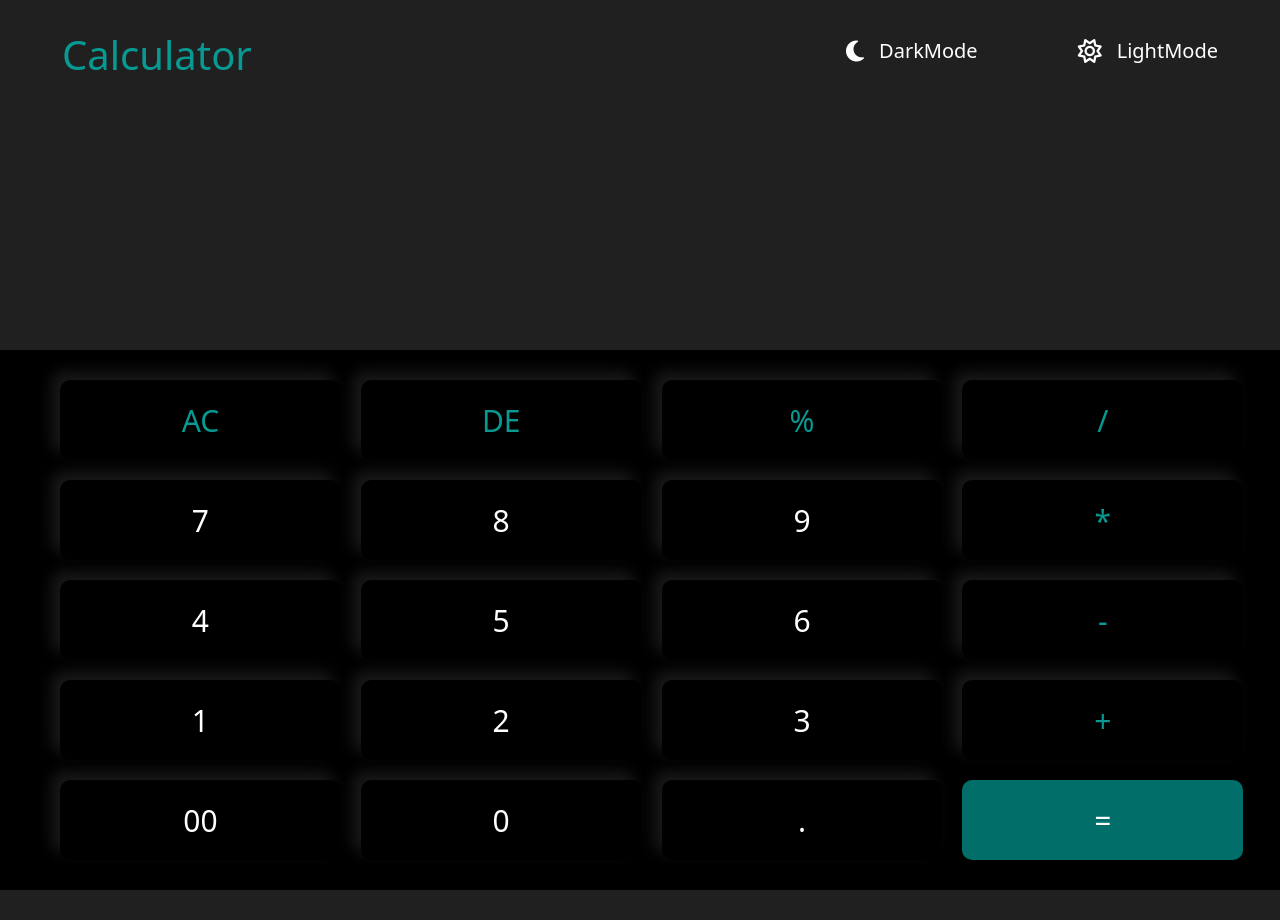
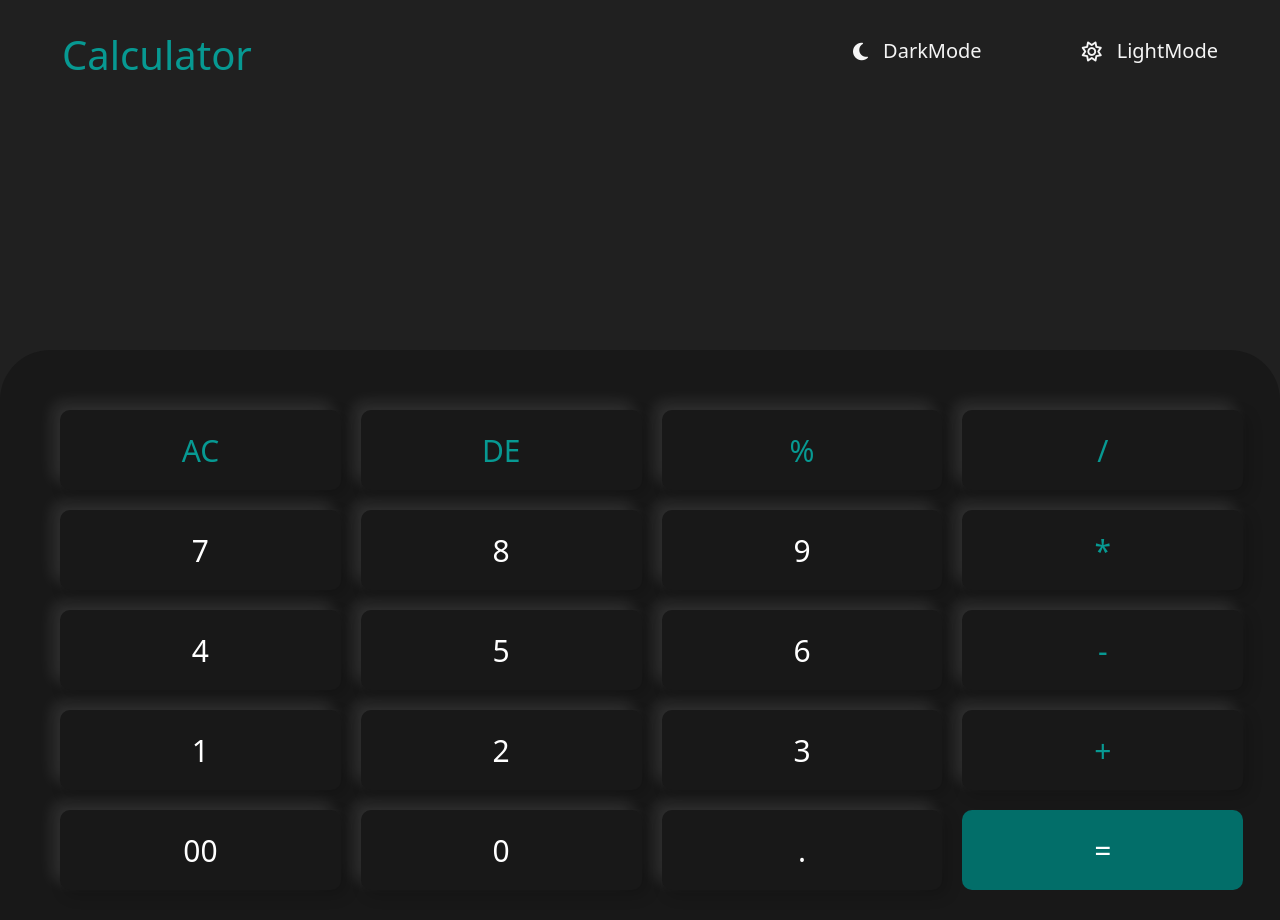
Before and after one commit to UchithmaSenevirathne/JavaScript-Calculator, a plain HTML site: page index.html in a window 1280 px wide. Shown: the top 920 px of the page. Before the commit the page ends 890 px from the top, so only its background shows below. Drawn offline with nearby package versions, Linux system fonts and the light colour scheme.

Commit message:
change colors

```diff
--- a/index.css
+++ b/index.css
@@ -7,9 +7,10 @@
 }
 
 .modes > div > h5 {
-    color: white;
+    color: whitesmoke;
     font-weight: 200;
     transition: 0.5s;
+    font-size: 20px;
 }
 
 .modes > div > h5:hover {
@@ -28,14 +29,15 @@
 }
 
 .navbar-brand:hover {
-    color: whitesmoke;
+    color: rgba(245, 245, 245, 0.815);
     transition: 0.5s;
 }
 
 .fa{
-    color: white;
-    font-size: 24px;
+    color: whitesmoke;
+    font-size: 20px;
     padding-right: 15px;
+    padding-top: 3px;
     transition: 0.5s;
 }
 
@@ -59,8 +61,9 @@
 
 .btnArea {
     width: 100%;
-    background-color: black;
-    padding: 20px 40px 20px 50px;
+    background-color: rgb(24, 24, 24);
+    padding: 50px 40px 20px 50px;
+    border-radius: 50px 50px 0px 0px;
 
 }
 
```
